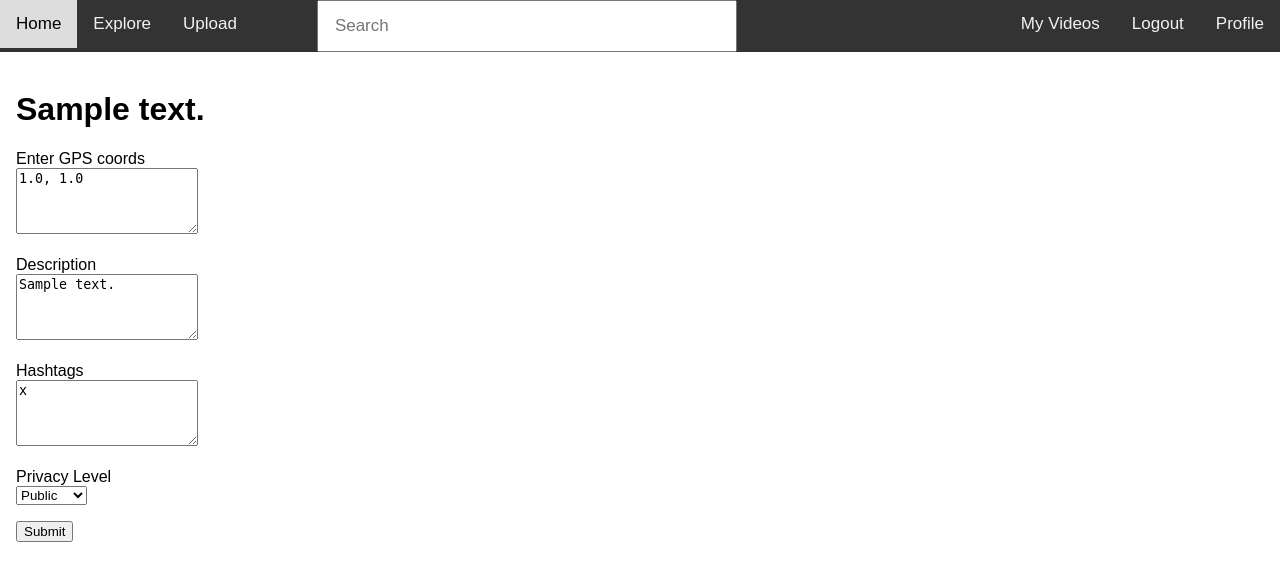
After one commit to VeryUsual/roam, a Flask app: page /videos/edit/1 in a window 1280 px wide. The commit adds this page. Shown: the top 581 px of the page. Run offline with Flask 3, Linux system fonts and the light colour scheme; a user stored in the database is signed in; tables that the repository leaves empty hold one stand-in row (values such as "Sample post"); some libraries are stand-ins or nearby versions.

Commit message:
added editing video data page and showing all your videos page

```diff
--- a/app/forms.py
+++ b/app/forms.py
@@ -90,3 +90,14 @@ class SubmitVideoForm(FlaskForm):
         validators=[DataRequired()],
     )
     submit = SubmitField("Submit")
+
+class EditVideoForm(FlaskForm):
+    coords = TextAreaField("Enter GPS coords", validators=[DataRequired()])
+    description = TextAreaField("Description")
+    hashtags = TextAreaField("Hashtags")
+    privacy_level = SelectField(
+        "Privacy Level",
+        choices=[(0, "Public"), (1, "Unlisted"), (2, "Private")],
+        validators=[DataRequired()],
+    )
+    submit = SubmitField("Submit")
--- a/app/routes.py
+++ b/app/routes.py
@@ -18,6 +18,7 @@ from app.forms import (
     EditProfileForm,
     EmptyForm,
     SubmitVideoForm,
+    EditVideoForm,
 )
 from app.models import User, Video
 from urllib.parse import urlsplit
@@ -114,9 +115,7 @@ def video(video_id):
         sa.select(Video)
         .where(Video.id == video_id)
         .where(
-            Video.privacy_level == 0
-            or Video.privacy_level == 1
-            or Video.privacy_level is None
+            Video.privacy_level != 2
         )
     )
     videos = db.session.scalars(query).all()
@@ -138,6 +137,44 @@ def video_analytics(video_id):
         return render_template(
             "video_analytics.html", title="Video Analytics", video=video, videos=videos
         )
+    else:
+        return "Unauthorized", 401
+
+
+@app.route("/myvideos")
+@login_required
+def myvideos():
+    videos = db.session.scalars(current_user.videos.select()).all()
+
+    if len(videos) > 0:
+        return render_template("myvideos.html", title="My Videos", videos=videos)
+    else:
+        return "No videos."
+
+
+@app.route("/videos/edit/<int:video_id>", methods=["GET", "POST"])
+@login_required
+def video_edit(video_id):
+    query = sa.select(Video).where(Video.id == video_id)
+    video = db.session.scalar(query)
+
+    if video.user_id == current_user.id:
+        form = EditVideoForm()
+        if form.validate_on_submit():
+            video.lat = form.coords.data.split(", ")[0]
+            video.lon = form.coords.data.split(", ")[1]
+            video.description = form.description.data
+            video.hashtags = form.hashtags.data
+            video.privacy_level = form.privacy_level.data
+            db.session.commit()
+            flash("Changes successfully saved")
+            return redirect(url_for('video_edit', video_id=video_id))
+        elif request.method == "GET":
+            form.coords.data = str(video.lat) + ", " + str(video.lon)
+            form.description.data = video.description
+            form.hashtags.data = video.hashtags
+            form.privacy_level.data = video.privacy_level
+        return render_template("video_edit.html", title="Edit Video", video=video, form=form)
     else:
         return "Unauthorized", 401
 
--- a/app/templates/base.html
+++ b/app/templates/base.html
@@ -55,6 +55,7 @@
       {% else %}
       <a href="{{ url_for('user', username=current_user.username) }}" style="float: right;">Profile</a>
       <a href="{{ url_for('logout') }}" style="float: right;">Logout</a>
+      <a href="{{ url_for('myvideos') }}" style="float: right;">My Videos</a>
       {% endif %}
     </div>
 
--- /dev/null
+++ b/app/templates/video_edit.html
@@ -0,0 +1,37 @@
+{% extends "base.html" %}
+
+{% block content %}
+    <h1>{{video.description}}</h1>
+
+    {% if form %}
+    <form action="" method="post" enctype="multipart/form-data">
+        {{ form.hidden_tag() }}
+        <p>
+            {{ form.coords.label }}<br>
+            {{ form.coords(cols=20, rows=4) }}
+            {% for error in form.coords.errors %}
+            <span style="color: red">{{ error }}</span>
+            {% endfor %}
+            <br><br>
+            {{ form.description.label }}<br>
+            {{ form.description(cols=20, rows=4) }}
+            {% for error in form.description.errors %}
+            <span style="color: red">{{ error }}</span>
+            {% endfor %}
+            <br><br>
+            {{ form.hashtags.label }}<br>
+            {{ form.hashtags(cols=20, rows=4) }}
+            {% for error in form.hashtags.errors %}
+            <span style="color: red">{{ error }}</span>
+            {% endfor %}
+            <br><br>
+            {{ form.privacy_level.label }}<br>
+            {{ form.privacy_level }}
+            {% for error in form.privacy_level.errors %}
+            <span style="color: red">{{ error }}</span>
+            {% endfor %}
+        </p>
+        <p>{{ form.submit() }}</p>
+    </form>
+    {% endif %}
+{% endblock %}
```
Also changed, not shown: app/templates/myvideos.html (added, +11 -0 lines).
